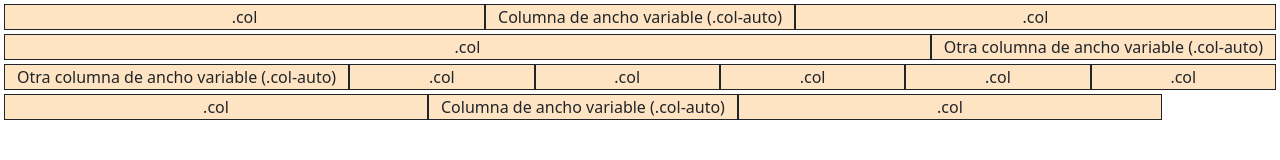
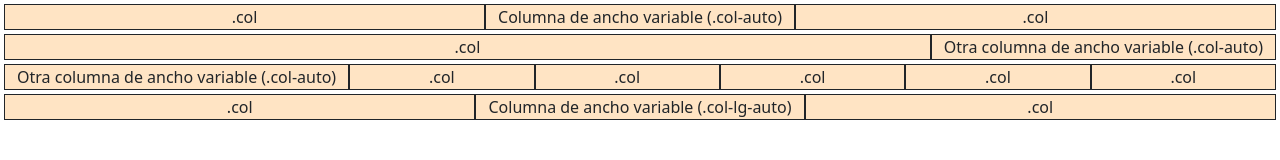
Before and after one commit to aitrecper/S22_BCN_JAVA, a website: page 5-BOTSTRAP/PT08/index.html in a window 1280 px wide. Drawn offline with Linux system fonts and the light colour scheme.

Commit message:
bugfix PT8

```diff
--- a/5-BOTSTRAP/PT08/index.html
+++ b/5-BOTSTRAP/PT08/index.html
@@ -27,9 +27,9 @@
             <div class="col border border-1 border-dark">.col</div>
         </div>
         <div class="row m-1">
-            <div class="col-lg-4 border border-1 border-dark">.col</div>
-            <div class="col-lg-auto border border-1 border-dark">Columna de ancho variable (.col-auto)</div>
-            <div class="col-lg-4 border border-1 border-dark">.col</div>
+            <div class="col-lg border border-1 border-dark">.col</div>
+            <div class="col-lg-auto border border-1 border-dark">Columna de ancho variable (.col-lg-auto)</div>
+            <div class="col-lg border border-1 border-dark">.col</div>
         </div>
     </div>
 </body>
```
